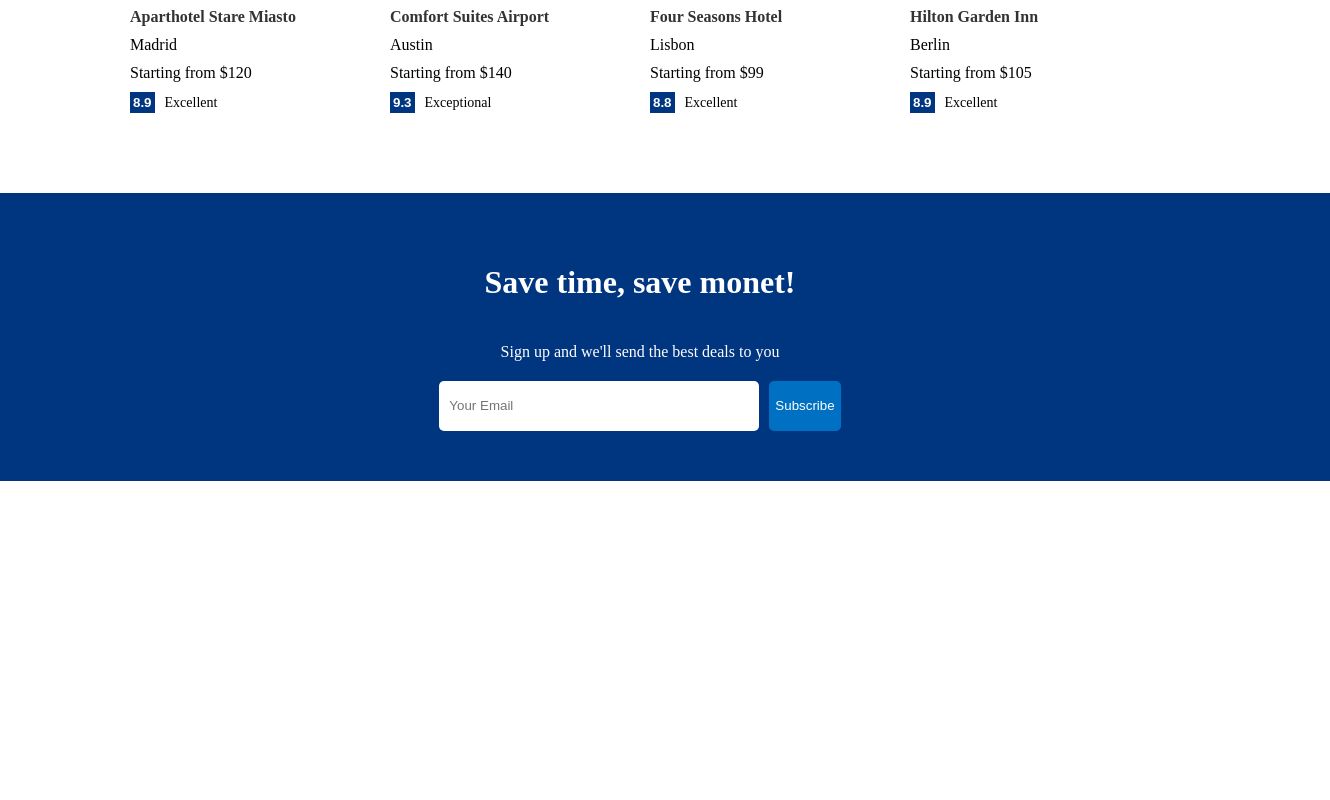
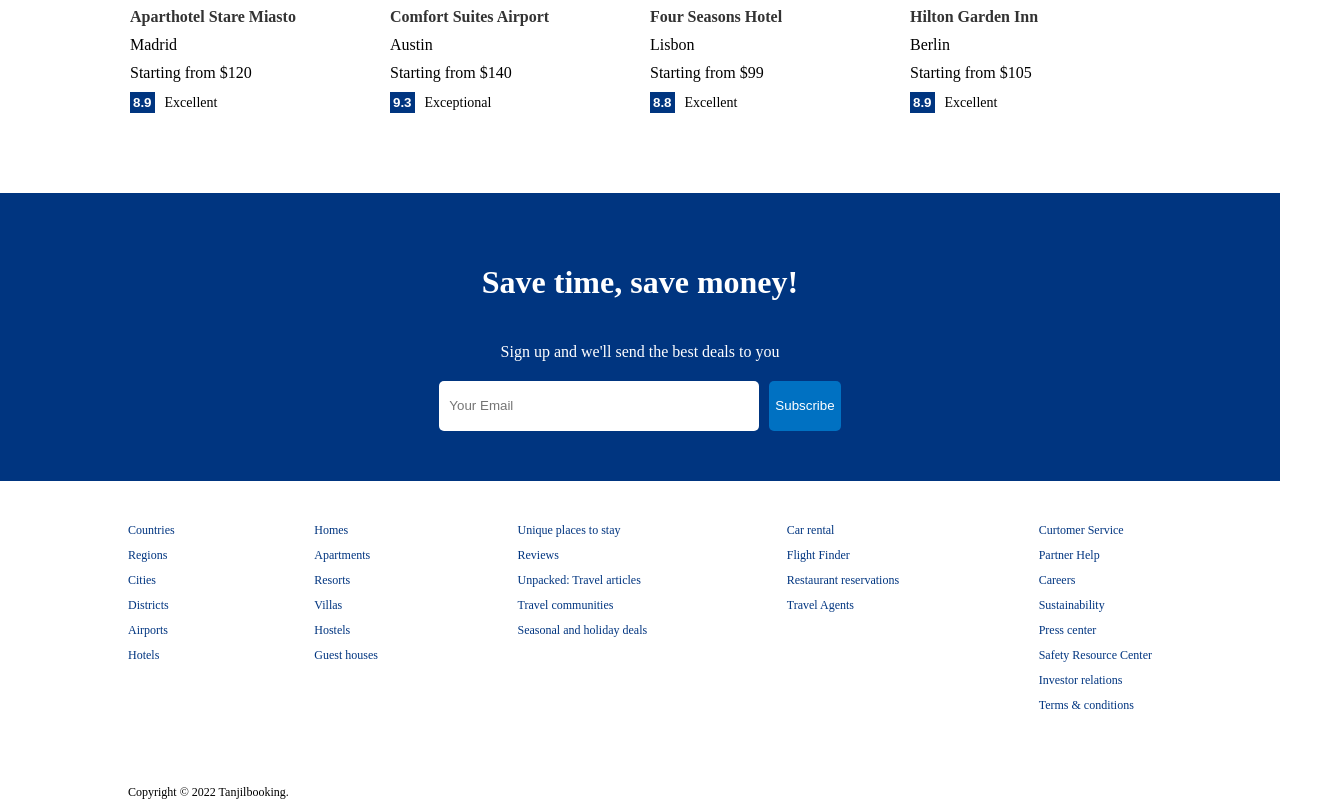
Before and after one commit to tanjil14/Hotel-booking-app-client, a React (Create React App) app: page / in a window 1280 px wide. Shown: the part 1390-2190 px from the top of the page, 1330 px wide, since content can reach past the window. Before the commit the page ends 1871 px from the top, so only its background shows below. Built offline with nearby package versions, Linux system fonts and the light colour scheme.

Commit message:
create footer

```diff
--- /dev/null
+++ b/src/components/footer/Footer.jsx
@@ -0,0 +1,52 @@
+import "./footer.css";
+
+const Footer = () => {
+    return (
+        <div className="footer">
+            <div className="fLists">
+                <ul className="fList">
+                    <li className="fListItem">Countries</li>
+                    <li className="fListItem">Regions</li>
+                    <li className="fListItem">Cities</li>
+                    <li className="fListItem">Districts</li>
+                    <li className="fListItem">Airports</li>
+                    <li className="fListItem">Hotels</li>
+                </ul>
+                <ul className="fList">
+          <li className="fListItem">Homes </li>
+          <li className="fListItem">Apartments </li>
+          <li className="fListItem">Resorts </li>
+          <li className="fListItem">Villas</li>
+          <li className="fListItem">Hostels</li>
+          <li className="fListItem">Guest houses</li>
+        </ul>
+        <ul className="fList">
+          <li className="fListItem">Unique places to stay </li>
+          <li className="fListItem">Reviews</li>
+          <li className="fListItem">Unpacked: Travel articles </li>
+          <li className="fListItem">Travel communities </li>
+          <li className="fListItem">Seasonal and holiday deals </li>
+        </ul>
+        <ul className="fList">
+          <li className="fListItem">Car rental </li>
+          <li className="fListItem">Flight Finder</li>
+          <li className="fListItem">Restaurant reservations </li>
+          <li className="fListItem">Travel Agents </li>
+        </ul>
+        <ul className="fList">
+          <li className="fListItem">Curtomer Service</li>
+          <li className="fListItem">Partner Help</li>
+          <li className="fListItem">Careers</li>
+          <li className="fListItem">Sustainability</li>
+          <li className="fListItem">Press center</li>
+          <li className="fListItem">Safety Resource Center</li>
+          <li className="fListItem">Investor relations</li>
+          <li className="fListItem">Terms & conditions</li>
+        </ul>
+            </div>
+            <div className="fText">Copyright © 2022 Tanjilbooking.</div>
+        </div>
+    );
+};
+
+export default Footer;
--- /dev/null
+++ b/src/components/footer/footer.css
@@ -0,0 +1,20 @@
+.footer{
+    width: 100%;
+    max-width: 1024px;
+    font-size: 12px;
+}
+.fLists{
+    width: 100%;
+    display: flex;
+    justify-content: space-between;
+    margin-bottom: 50px;
+}
+.fList{
+    list-style: none;
+    padding: 0;
+}
+.fListItem{
+    margin-bottom: 10px;
+    color: #003580;
+    cursor: pointer;
+  }
--- a/src/components/mailList/MailList.jsx
+++ b/src/components/mailList/MailList.jsx
@@ -1,12 +1,14 @@
-import './mailList.css';
+import "./mailList.css";
 
 const MailList = () => {
   return (
-        <div className='mail'>
-            <h1 className="mailTitle">Save time, save monet!</h1>
-            <span className="mailDesc">Sign up and we'll send the best deals to you</span>
+    <div className="mail">
+      <h1 className="mailTitle">Save time, save money!</h1>
+      <span className="mailDesc">
+        Sign up and we'll send the best deals to you
+      </span>
       <div className="mailInputContainer">
-                <input type="text"  placeholder='Your Email'/>
+        <input type="text" placeholder="Your Email" />
         <button>Subscribe</button>
       </div>
     </div>
--- a/src/components/mailList/mailList.css
+++ b/src/components/mailList/mailList.css
@@ -1,4 +1,4 @@
-.mail{
+.mail {
   width: 100%;
   margin-top: 50px;
   background-color: #003580;
@@ -7,22 +7,24 @@
   flex-direction: column;
   align-items: center;
   gap: 20px;
-    padding: 50px;
+  padding: 50px 0;
 }
-.mailInputContainer>input{
+
+.mailInputContainer > input {
   width: 300px;
   height: 30px;
   padding: 10px;
-    border:none;
+  border: none;
   margin-right: 10px;
   border-radius: 5px;
 }
-.mailInputContainer>button{
+
+.mailInputContainer > button {
   height: 50px;
   background-color: #0071c2;
   color: white;
   font-weight: 500;
-    border:none;
+  border: none;
   border-radius: 5px;
   cursor: pointer;
 }
--- a/src/pages/home/Home.jsx
+++ b/src/pages/home/Home.jsx
@@ -6,6 +6,7 @@
 import PropertyList from "../../components/propertyList/PropertyList";
 import FeaturedProperties from "../../components/featuredProperties/FeaturedProperties";
 import MailList from "../../components/mailList/MailList";
+import Footer from "../../components/footer/Footer";
 const Home = () => {
   return (
     <div>
@@ -18,6 +19,7 @@
         <h1 className="homeTitle">Homes guests love</h1>
         <FeaturedProperties/>
         <MailList/>
+        <Footer/>
       </div>
     </div>
   );
```
Also changed, not shown: 1 other file (tests, documents, lock files or other folders). Lines whose indentation alone changed are shown as unchanged.
